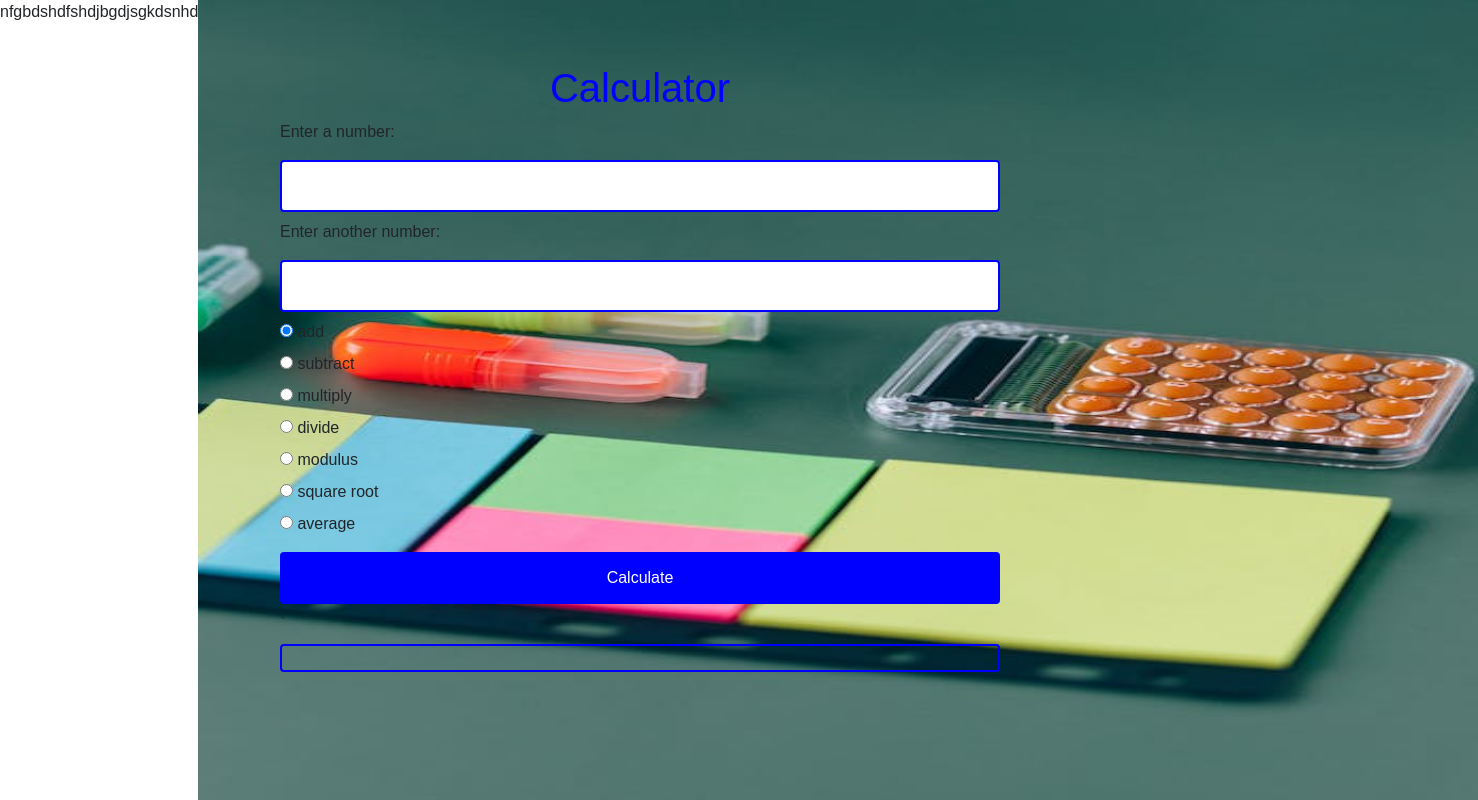
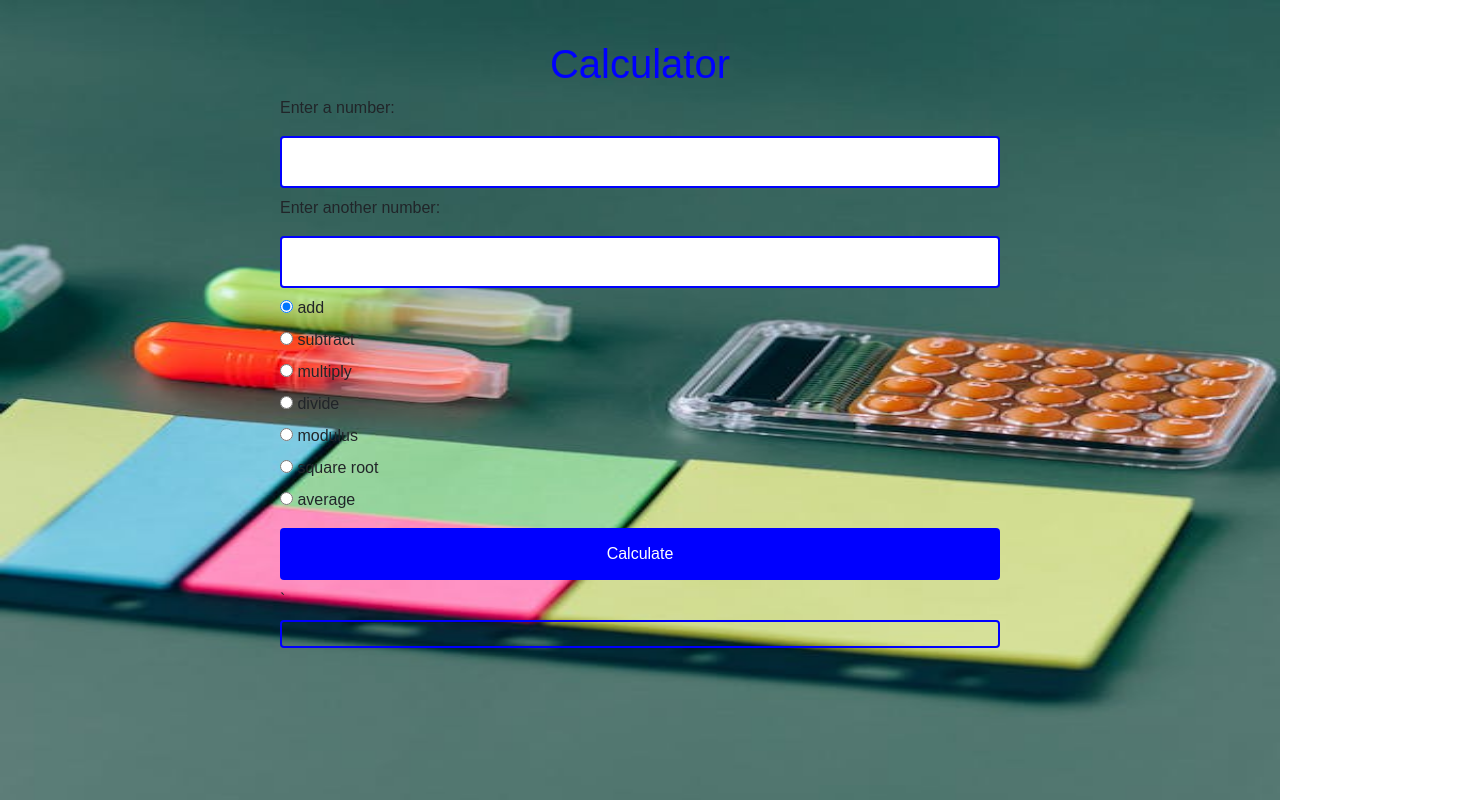
Before and after one commit to kehindeoloruntayo/calculator-III, a plain HTML site: page index.html in a window 1280 px wide. Shown: the top 800 px of the page, 1478 px wide, since content can reach past the window. Drawn offline with Linux system fonts and the light colour scheme.

Commit message:
push to github

```diff
--- a/index.html
+++ b/index.html
@@ -14,7 +14,7 @@
 </head>
 
 <body>
-  <div class="background">nfgbdshdfshdjbgdjsgkdsnhd
+  <div class="background">
     <img src="./img/pexels-photo-5554657.jpeg" alt="background">
   </div>
   <div class="container">
--- a/js/script.js
+++ b/js/script.js
@@ -53,7 +53,6 @@ $("form#calculator-form").submit(function (event) {
         // const numbers = [number1, number2];
         // result = average(numbers);
         }
-       gjgvghvhvhvghvhgvhv
     $("#result").text(result);
 });
 });
```
